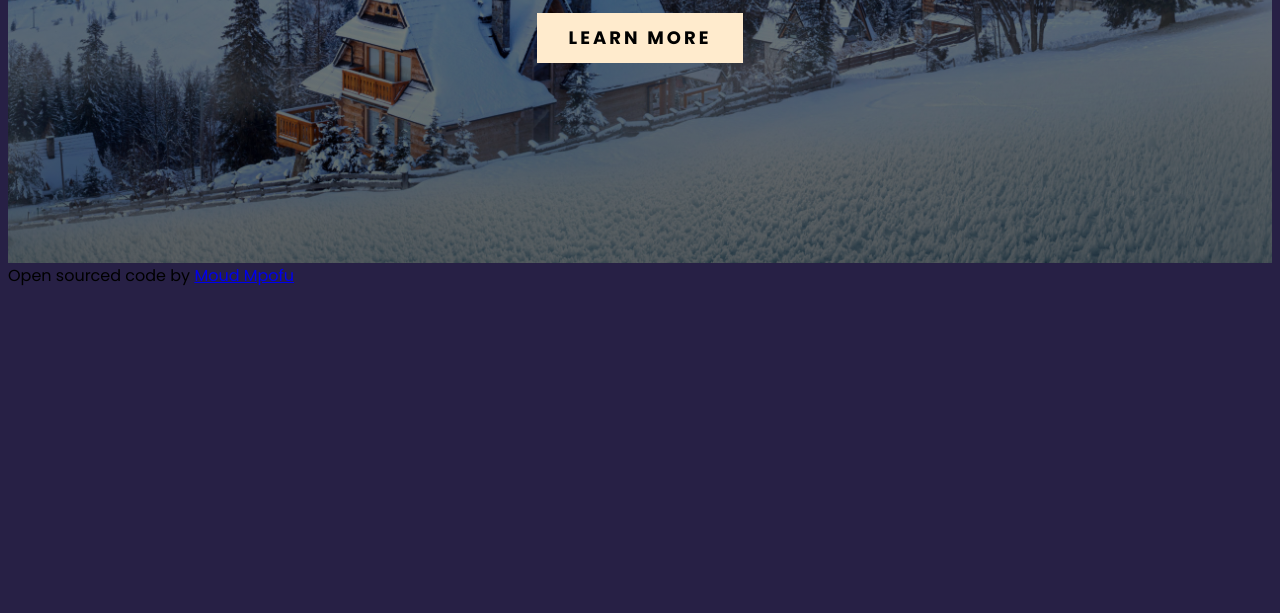
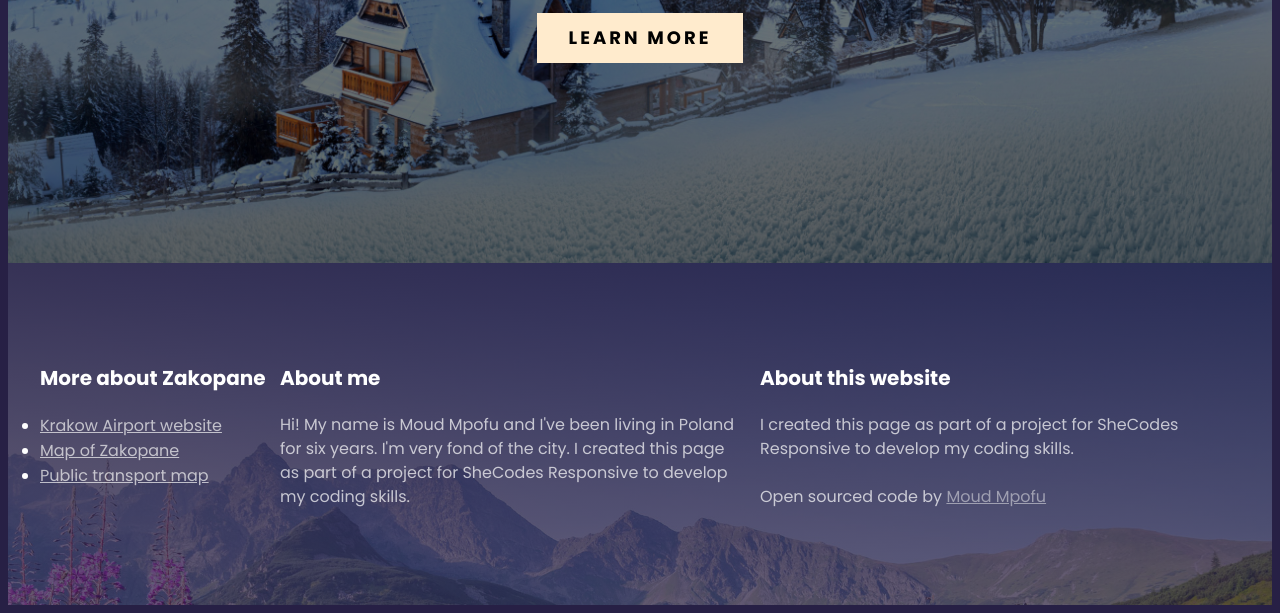
Before and after one commit to MpofuMoud/Zakopane-Travel-project, a plain HTML site: page index.html in a window 1280 px wide. Shown: the part 523-1136 px from the top of the page. Before the commit the page ends 819 px from the top, so only its background shows below. Drawn offline with Linux system fonts and the light colour scheme.

Commit message:
added footer

```diff
--- a/index.html
+++ b/index.html
@@ -21,7 +21,51 @@
         >
       </header>
     </div>
+
     <footer>
+      <section class="grid">
+        <div>
+          <h3>More about Zakopane</h3>
+
+          <ul>
+            <li>
+              <a href="https://www.krakowairport.pl/en" target="_blank">
+                Krakow Airport website
+              </a>
+            </li>
+            <li>
+              <a
+                href="https://www.bing.com/maps?q=zakopane+&FORM=HDRSC6&cp=49.30072%7E19.949119&lvl=15.3"
+                target="_blank"
+              >
+                Map of Zakopane
+              </a>
+            </li>
+            <li>
+              <a
+                href="https://www.zakopane.pl/komunikacjamiejska"
+                target="_blank"
+              >
+                Public transport map
+              </a>
+            </li>
+          </ul>
+        </div>
+        <div>
+          <h3>About me</h3>
+          <p>
+            Hi! My name is Moud Mpofu and I've been living in Poland for six
+            years. I'm very fond of the city. I created this page as part of a
+            project for SheCodes Responsive to develop my coding skills.
+          </p>
+        </div>
+        <div>
+          <h3>About this website</h3>
+          <p>
+            I created this page as part of a project for SheCodes Responsive to
+            develop my coding skills.
+            <br />
+            <br />
             Open sourced code by
             <a
               href="https://github.com/MpofuMoud/Zakopane-Travel-project"
@@ -29,6 +73,9 @@
               rel="noopener noreferrer"
               >Moud Mpofu</a
             >
+          </p>
+        </div>
+      </section>
     </footer>
   </body>
 </html>
--- a/src/styles.css
+++ b/src/styles.css
@@ -49,6 +49,55 @@ header a {
   padding: 16px 32px;
   margin-top: 32px;
 }
+.grid {
+  display: grid;
+  grid-template-columns: 1fr 2fr 2fr;
+}
+
+section {
+  max-width: 1200px;
+  margin: 0 auto;
+}
+footer {
+  color: white;
+  background-image: linear-gradient(
+      rgba(39, 32, 68, 0.9),
+      rgba(39, 32, 68, 0.7)
+    ),
+    url("../images/footer.jpeg");
+
+  background-repeat: no-repeat;
+  background-size: cover;
+  padding: 80px 0;
+}
+
+footer h3 {
+  font-weight: 700;
+  font-size: 20px;
+  line-height: 30px;
+}
+
+footer p {
+  font-weight: 400;
+  font-size: 16px;
+  opacity: 0.7;
+  margin-right: 20px;
+  line-height: 24px;
+}
+
+footer ul {
+  padding: 0;
+}
+
+footer li {
+  margin: 0;
+  padding: 0;
+}
+
+footer a {
+  color: whitesmoke;
+  opacity: 0.7;
+}
 @media (max-width: 900px) {
   header {
     padding: 60px 0;
```
Also changed, not shown: images/footer.jpeg (added). Lines whose indentation alone changed are shown as unchanged.
